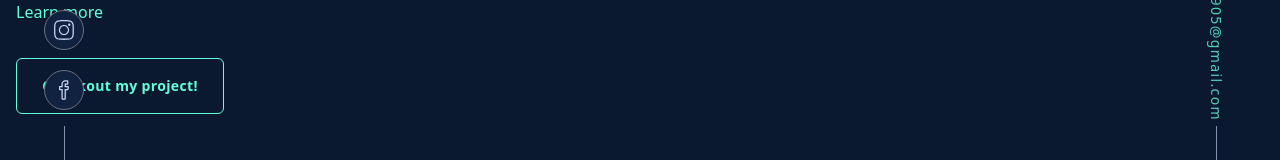
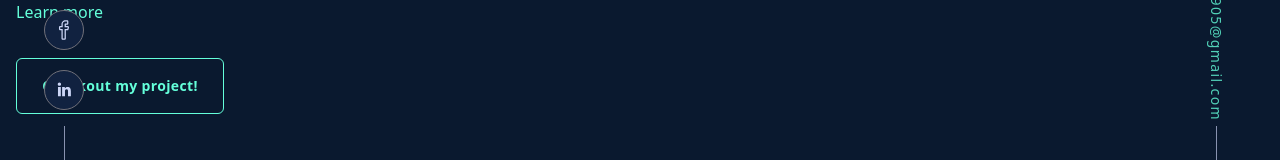
Before and after one commit to Shariful-Islam-Saju/My-Portfolio, a React (Vite) app: page / in a window 1280 px wide. Shown: the part 546-706 px from the top of the page. Built offline with nearby package versions, Linux system fonts and the light colour scheme.

Commit message:
make some url interactive

```diff
--- a/src/ui/Header.jsx
+++ b/src/ui/Header.jsx
@@ -4,6 +4,8 @@ import { motion } from "framer-motion";
 import { useRef, useState } from "react";
 import { MdOutlineClose } from "react-icons/md";
 import SocialLinks from "./SocialLinks";
+
+import cv from "../assets/cv.pdf";
 
 const navigation = [
   {
@@ -103,7 +105,7 @@ const Header = () => {
             ref={(node) => (ref.current = node)}
             onClick={(e) => {
               if (e.target.contains(ref.current)) {
-                setShow(false)
+                setShow(false);
               }
             }}
             className="absolute z-50 md:hidden top-0 right-0 w-full h-screen bg-black/50 flex flex-col items-end"
@@ -155,7 +157,8 @@ const Header = () => {
                     delay: 0.5,
                   }}
                   className="px-4 py-2 rounded-md font-medium text-designColor text-[13px] tracking-wide uppercase border border-designColor hover:bg-hoverColor duration-200"
-                  href="#"
+                  href="../assets/cv.pdf"
+                  target="_blank"
                 >
                   Resume
                 </motion.a>{" "}
--- a/src/ui/SocialLinks.jsx
+++ b/src/ui/SocialLinks.jsx
@@ -1,5 +1,6 @@
 import { delay, motion } from "framer-motion";
 import React from "react";
+import { LiaLinkedinIn } from "react-icons/lia";
 import {
   SlSocialFacebook,
   SlSocialInstagram,
@@ -19,6 +20,7 @@ const links = [
     icon: <SlSocialYoutube />,
     delay: 0.85,
   },
+
   {
     title: "instragram",
     link: "https://github.com/Shariful-Islam-Saju",
@@ -27,13 +29,19 @@ const links = [
   },
   {
     title: "facebook",
-    link: "https://github.com/Shariful-Islam-Saju",
+    link: "https://www.facebook.com/sajukhan.saju.92102/",
     icon: <SlSocialFacebook />,
     delay: 0.95,
   },
+  {
+    title: "linkedin",
+    link: "https://linkedin.com/in/shariful-islam-725ba8324",
+    icon: <LiaLinkedinIn />,
+    delay: 1,
+  },
 ];
 
-const SocialLinks = ({className}) => {
+const SocialLinks = ({ className }) => {
   return (
     <div className={className}>
       {links.map((item, i) => {
```
Also changed, not shown: src/assets/profle.jpg (added), 1 other file (tests, documents, lock files or other folders).
